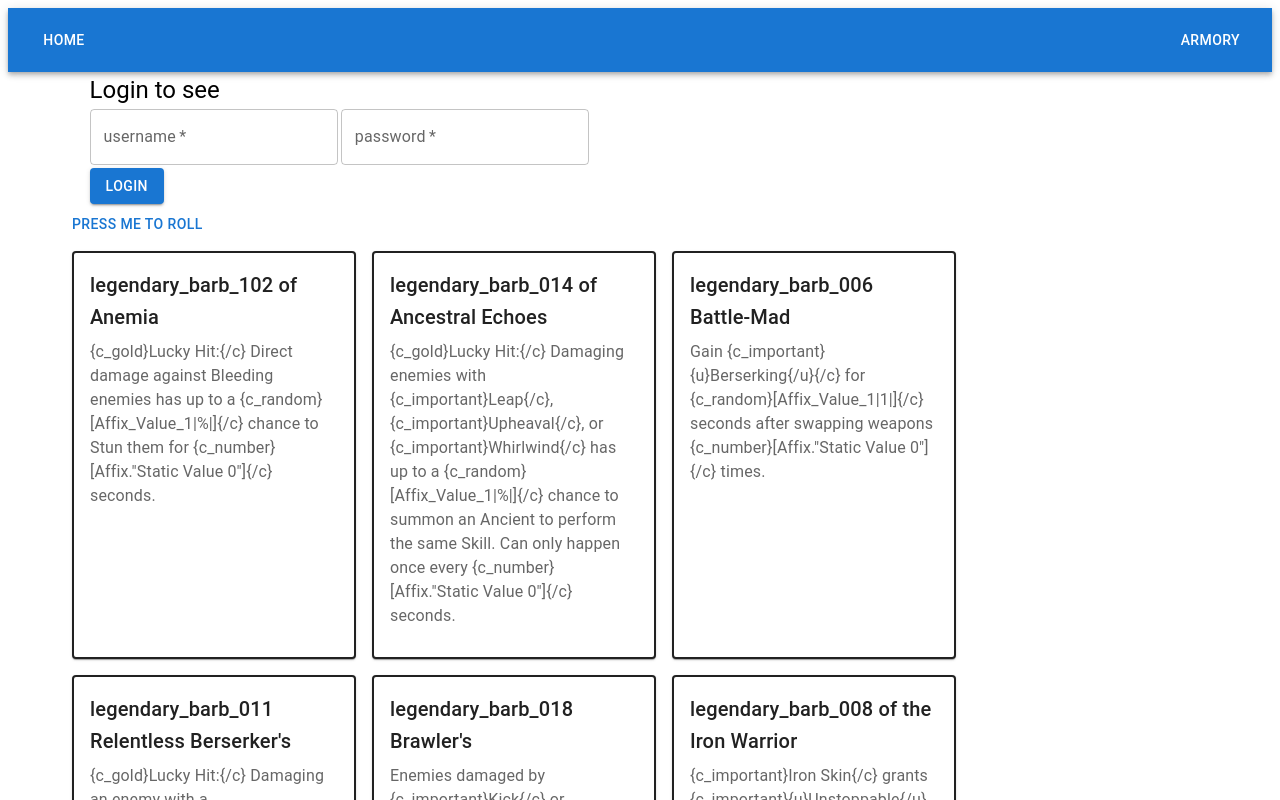
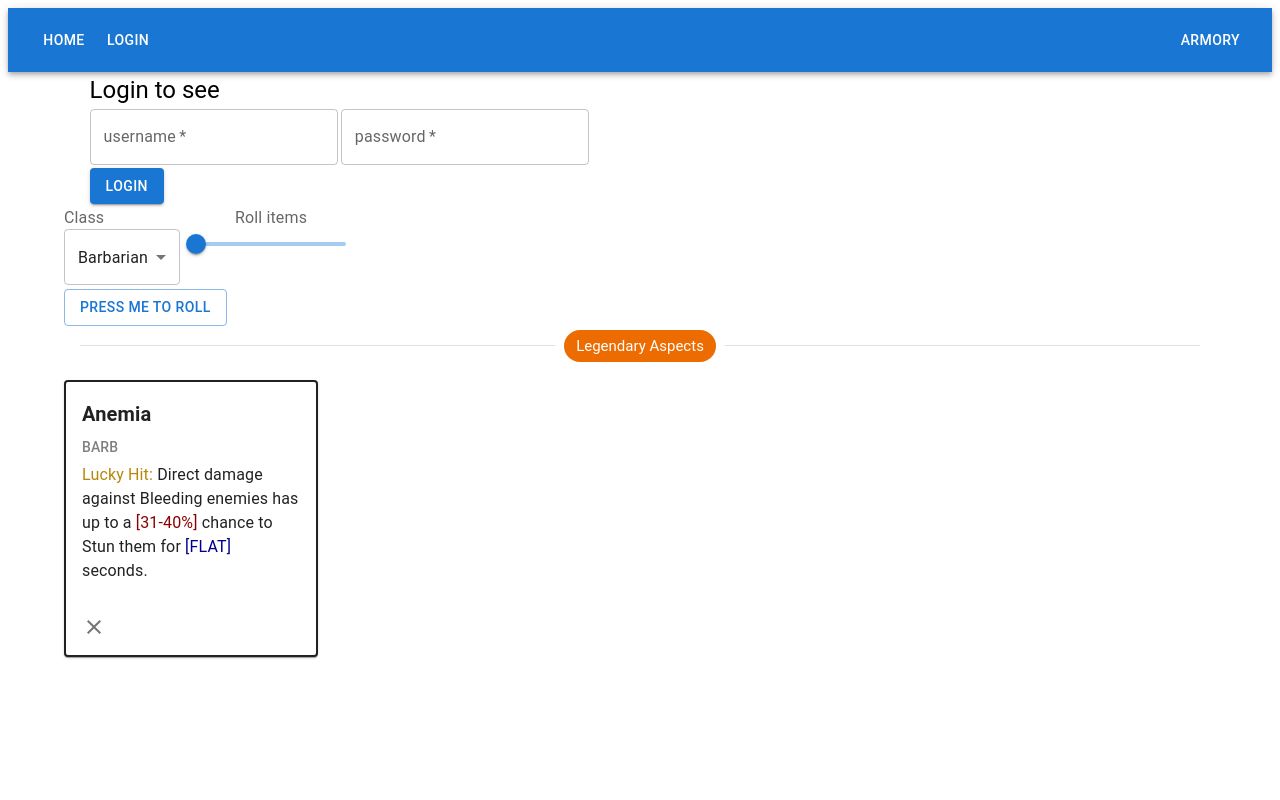
Before and after one commit to Caldeen/the_thing, a Next.js app: page /armory in a window 1280 px wide. Both pictures are taken after a click on the button "PRESS ME TO ROLL". Shown: the top 800 px of the page. Built offline with nearby package versions, Linux system fonts and the light colour scheme.

Commit message:
visual foundation

```diff
--- /dev/null
+++ b/components/aspect.tsx
@@ -0,0 +1,65 @@
+import { Box, IconButton } from "@mui/material"
+import Card from "@mui/material/Card"
+import CardActions from "@mui/material/CardActions"
+import CardContent from "@mui/material/CardContent"
+import Typography from "@mui/material/Typography"
+import ClearIcon from '@mui/icons-material/Clear'
+
+const DescFormatter = ({ desc, values }) => {
+    desc = desc.replaceAll('{/u}', '')
+    desc = desc.replaceAll('{u}', '')
+    desc = desc.replaceAll('{/c}', '</span>')
+    desc = desc.replaceAll('Affix."Static Value 0"', 'FLAT')
+    desc = desc.replaceAll('|1%|', '%')
+    desc = desc.replaceAll('|1|', '')
+    desc = desc.replaceAll('|%x|', '%')
+    desc = desc.replaceAll('|', '')
+    desc = desc.replaceAll('1%+', '%+')
+    desc = desc.replaceAll('Affix."Static Value 1"', 'FLAT')
+    desc = desc.replaceAll('Affix."Static Value 2"', 'FLAT')
+    desc = desc.replaceAll('Affix_Value_1', values ? values[0] : '')
+    desc = desc.replaceAll('Affix_Value_2', values ? values[1] : '')
+    desc = desc.replaceAll('Affix_Flat_Value_1', 'FLAT_VALUE')
+    desc = desc.replaceAll('{c_important}', '<span style="darkcyan">')
+    desc = desc.replaceAll('{c_number}', '<span style="darkblue">')
+    desc = desc.replaceAll('{c_random}', '<span style="darkred">')
+    desc = desc.replaceAll('{c_gold}', '<span style="darkgoldenrod">')
+    while (desc.search('FloatRandomRangeWithInterval') !== -1) {
+        let toReplace = desc.substring(desc.search('FloatRandomRangeWithInterval'), desc.length)
+        let numbersRange = []
+        for (const iterator of toReplace.matchAll(/[\d+]\.?[\d]*/g)) {
+            numbersRange.push(iterator[0])
+
+        }
+        desc = desc.replace(/FloatRandomRangeWithInterval\(.*\)/, numbersRange[1] + '-' + numbersRange[2])
+    }
+    desc = desc.replaceAll('Round(', '')
+    let domParser = new DOMParser().parseFromString(desc, 'text/html');
+    let nodes = domParser.childNodes[0].childNodes[1].childNodes
+    return <>
+        {Object.keys(nodes).map((key) => {
+            return nodes[key].nodeName === 'SPAN' ? <Typography key={key} component={'span'} color={nodes[key].attributes.style.value}>{nodes[key].innerHTML}</Typography> :
+                <Typography key={key} component={'text'}>{nodes[key].data}</Typography>
+        })}
+    </>
+}
+const Aspect = ({ item, deletionHandler }) => {
+
+
+    return <>
+        <Card sx={{ mr: 1, mb: 1, maxWidth: 250, border: '2px solid', display: 'grid' }}>
+            <CardContent sx={{ overflowWrap: 'anywhere' }}>
+                <Typography variant='h6' gutterBottom color="text.primary" ><b>{String(item.leg_name).replace(/^.* /,'')}</b></Typography>
+                <Typography variant='subtitle2' gutterBottom color="GrayText" >{String(item.leg_name).match(/_.*_/)[0].replace(/_/g, ' ').toUpperCase()}</Typography>
+                <DescFormatter values={item.content.values as string[]} desc={item.content.desc as string}></DescFormatter>
+            </CardContent>
+            <CardActions sx={{ alignSelf: 'end' }} >
+                <IconButton onClick={() => deletionHandler(item)}>
+                    <ClearIcon />
+                </IconButton>
+            </CardActions>
+        </Card>
+    </>
+}
+
+export default Aspect
--- a/components/layout.tsx
+++ b/components/layout.tsx
@@ -14,7 +14,8 @@ const Layout= ({ children }:any) => {
             <Box >
             <AppBar component='nav' position='static'>
             <Toolbar>
-                <Button id='but1'href='/'  color = 'inherit' >Home</Button>
+                <Button href='/'  color = 'inherit' >Home</Button>
+                <Button href='/login' color='inherit'>Login</Button>
                 <div style={{flexGrow:3}}></div>
                 <Button href='/armory' color='inherit'>Armory</Button>
             </Toolbar>
--- /dev/null
+++ b/components/successSnackbar.tsx
@@ -0,0 +1,15 @@
+import { useState } from "react";
+import { Alert, Snackbar } from "@mui/material";
+
+const SuccessSnackbar = ({ open, onClose }) => {
+
+
+    return <>
+        <Snackbar open={open} autoHideDuration={1000} onClose={onClose}>
+                <Alert onClose={onClose} severity='success' sx={{width:'100%'}}>
+                    Success
+                </Alert>
+        </Snackbar>
+    </>
+}
+export default SuccessSnackbar
--- a/package.json
+++ b/package.json
@@ -12,6 +12,7 @@
   "dependencies": {
     "@emotion/react": "^11.10.6",
     "@emotion/styled": "^11.10.6",
+    "@mui/icons-material": "^5.11.11",
     "@mui/material": "^5.11.13",
     "@types/node": "18.15.5",
     "@types/react": "18.0.28",
--- a/pages/api/items.ts
+++ /dev/null
@@ -1,44 +0,0 @@
-import { NextApiRequest, NextApiResponse } from "next"
-
-const fs = require('fs')
-const path = require('path')
-const file = path.join("pages/api/D4.json")
-const content = fs.readFileSync(file, 'utf8')
-const parsedJson = JSON.parse(content)
-
-
-type Legendary={
-    leg_name:string,
-    content:string
-}
-const getItems = async (req:NextApiRequest, res:NextApiResponse) => {
-    let tab:Legendary[]=[]
-        Object.entries(parsedJson.Barbarian.Legendary).forEach(([key, value]) => {
-            let valuee = value as any
-            let item={
-                leg_name:key.concat(" ",valuee.name as string),
-                content:value as string
-            }
-            tab.push(item)
-
-    })
-    res.status(200).json(rollLeg(tab,Math.floor(Math.random()*15)+1))
-}
-const rollLeg=(tab:Legendary[],itemsToRoll:number)=>{
-    itemsToRoll>=tab.length?itemsToRoll=tab.length:itemsToRoll
-    let result:Legendary[]=[]
-
-    //implement fisher-yates shuffle
-    for(let i=tab.length-1;i>0;i--){
-        let j = Math.floor(Math.random()*i)
-        let temp = tab[i]
-        tab[i]=tab[j]
-        tab[j]=temp
-    }
-    for(let i=0;i<itemsToRoll;i++){
-        result.push(tab[i])
-    }
-    return result
-}
-
-export default getItems
--- /dev/null
+++ b/pages/api/items/[gameClass].ts
@@ -0,0 +1,71 @@
+import { NextApiRequest, NextApiResponse } from "next"
+import { useRouter } from "next/router"
+import { useEffect } from "react"
+
+const fs = require('fs')
+const path = require('path')
+const file = path.join("pages/api/D4.json")
+const content = fs.readFileSync(file, 'utf8')
+const parsedJson = JSON.parse(content)
+
+type Legendary={
+    leg_name:string,
+    content:string
+}
+const getItems = async (req:NextApiRequest, res:NextApiResponse) => {
+    const gameClass = req.query.gameClass as string
+    const itemsToRoll = Number(req.query.itemsToRoll) as number
+
+
+    const decideClass = (gameClass:string) => {
+        switch(gameClass) {
+            case "Barbarian":
+                return parsedJson.Barbarian.Legendary
+            case "Druid":
+                return parsedJson.Druid.Legendary
+            case "Sorceress":
+                return parsedJson.Sorcerer.Legendary
+            case "Rogue":
+                return parsedJson.Rogue.Legendary
+            case "Necromancer":
+                return parsedJson.Necromancer.Legendary
+            case "Generic":
+                return parsedJson.Generic.Legendary
+            default:
+                return parsedJson.Barbarian.Legendary
+
+        }
+    }
+    let tab:Legendary[]=[]
+    const targetClass = decideClass(gameClass)
+
+    Object.entries(targetClass).forEach(([key, value]) => {
+        let valuee = value as any
+        let item={
+            leg_name:key.concat(" ",valuee.name as string),
+            content:value as string
+        }
+        tab.push(item)
+
+    })
+
+    res.status(200).json(rollLeg(tab,itemsToRoll?itemsToRoll:Math.floor(Math.random()*15)+1))
+}
+const rollLeg=(tab:Legendary[],itemsToRoll:number)=>{
+    itemsToRoll>=tab.length?itemsToRoll=tab.length:itemsToRoll
+    let result:Legendary[]=[]
+
+    //implement fisher-yates shuffle
+    for(let i=tab.length-1;i>0;i--){
+        let j = Math.floor(Math.random()*i)
+        let temp = tab[i]
+        tab[i]=tab[j]
+        tab[j]=temp
+    }
+    for(let i=0;i<itemsToRoll;i++){
+        result.push(tab[i])
+    }
+    return result
+}
+
+export default getItems
--- a/pages/api/users.ts
+++ /dev/null
@@ -1,8 +0,0 @@
-import { NextApiRequest, NextApiResponse } from "next"
-
-
-const getUsers = async (req:NextApiRequest, res:NextApiResponse) => {
-    return res.status(200).json({name:"John",age:30})
-}
-
-export default getUsers
--- a/pages/armory.tsx
+++ b/pages/armory.tsx
@@ -2,34 +2,70 @@ import LoginComponent from "../components/loginComponent"
 import Container from "@mui/material/Container"
 import { useState } from "react"
 import Button from "@mui/material/Button"
-import { Card, CardContent, colors, Typography } from "@mui/material"
+import { Alert, Card, CardContent, Chip, colors, Divider, InputLabel, MenuItem, Select, Slider, Snackbar, Typography } from "@mui/material"
 import { Box } from "@mui/system"
+import Aspect from "../components/aspect"
+import SuccessSnackbar from "../components/successSnackbar"
 
 
 const Armory = () => {
+    const [messageOpen, setMessageOpen] = useState(false)
     const [loggedIn, setLoggedIn] = useState(false)
-    const [text, setText] = useState([null])
-    const handleRollClick = async() => {
-        const res = await fetch('/api/items')
-       setText(await res.json())
+    const [gameclass, setGameClass] = useState('Barbarian')
+    const [items, setItems] = useState([null])
+    const [sliderValue, setSliderValue] = useState<number|number[]>(1)
 
+    const handleRollClick = async () => {
+        const res = await fetch('/api/items/'+gameclass+`?itemsToRoll=${sliderValue}`)
+        setItems(await res.json())
+    }
+    const handleChange = (event: React.ChangeEvent<HTMLInputElement>) => {
+        setGameClass(event.target.value);
+    };
+    const handleDeletion = (item: any) => {
+        const newItems = items.filter((i: any) => i.leg_name !== item.leg_name)
+        setItems(newItems)
+        setMessageOpen(true)
+    }
+    const handleClose = (event?: React.SyntheticEvent, reason?: string) => {
+        if (reason === 'clickaway') {
+            return;
+        }
+        setMessageOpen(false)
     }
     return (
         <Container>
-            <LoginComponent/>
-            <Button onClick={handleRollClick}>Press me to roll</Button>
-            <Box sx={{display:'inline-flex',alignItems:'stretch',flexWrap:'wrap'}}>
-
-                {text[0]!==null?text.map(obj=>
-                <Card key={obj.leg_name} sx={{m:1,maxWidth:280,border:'2px solid'} }>
-                    <CardContent sx={{display:'table-cell'}}>
-                        <Typography variant='h6'gutterBottom color="text.primary">{obj.leg_name}</Typography>
-                        <Typography variant='body1'gutterBottom color="text.secondary">{obj.content.desc}</Typography>
-
-
-                    </CardContent>
-                </Card>):''}
+            <LoginComponent />
+            <Box sx={{display:'flex' ,alignItems:'flex-start'}}>
+                <div >
+                    <InputLabel>Class</InputLabel>
+                    <Select
+                        value={gameclass}
+                        onChange={handleChange}
+                        label="Class"
+                        autoWidth={true}
+                    >
+                        <MenuItem value={'Sorceress'}>Sorceress</MenuItem>
+                        <MenuItem value={'Barbarian'}>Barbarian</MenuItem>
+                        <MenuItem value={'Rogue'}>Rogue</MenuItem>
+                        <MenuItem value={'Druid'}>Druid</MenuItem>
+                        <MenuItem value={'Necromancer'}>Necromancer</MenuItem>
+                        <MenuItem value={'Generic'}>Generic</MenuItem>
+                    </Select>
+                </div>
+                <Box ml={2} sx={{display:'flex',flexDirection:'column',alignContent:'center',alignItems:'center'}}>
+                    <InputLabel >   Roll items   </InputLabel>
+                    <Slider sx={{minWidth:150}} valueLabelDisplay="auto" min={1} max={50} onChange={(event,newval)=>setSliderValue(newval)}></Slider>
+                </Box>
             </Box>
+            <Button sx={{ mt: 0.5,mb:0.5 }} variant="outlined" onClick={handleRollClick}>Press me to roll</Button>
+            <Divider orientation="horizontal" variant="middle" ><Chip sx={{fontSize:15}} color='warning' label='Legendary Aspects'></Chip></Divider>
+            <br></br>
+            <Box sx={{ display: 'inline-flex', alignItems: 'stretch', flexWrap: 'wrap',justifyContent:'center' }}>
+                {items[0] !== null ? items.map(item =>
+                    <Aspect key={item.leg_name} item={item} deletionHandler={handleDeletion}></Aspect>) : ''}
+            </Box>
+            <SuccessSnackbar open={messageOpen} onClose={handleClose}></SuccessSnackbar>
         </Container>
     )
 }
```
Also changed, not shown: components/loginComponent.tsx (+6 -5 lines), pages/login.tsx (added, +12 -0 lines), 1 other file (tests, documents, lock files or other folders).
